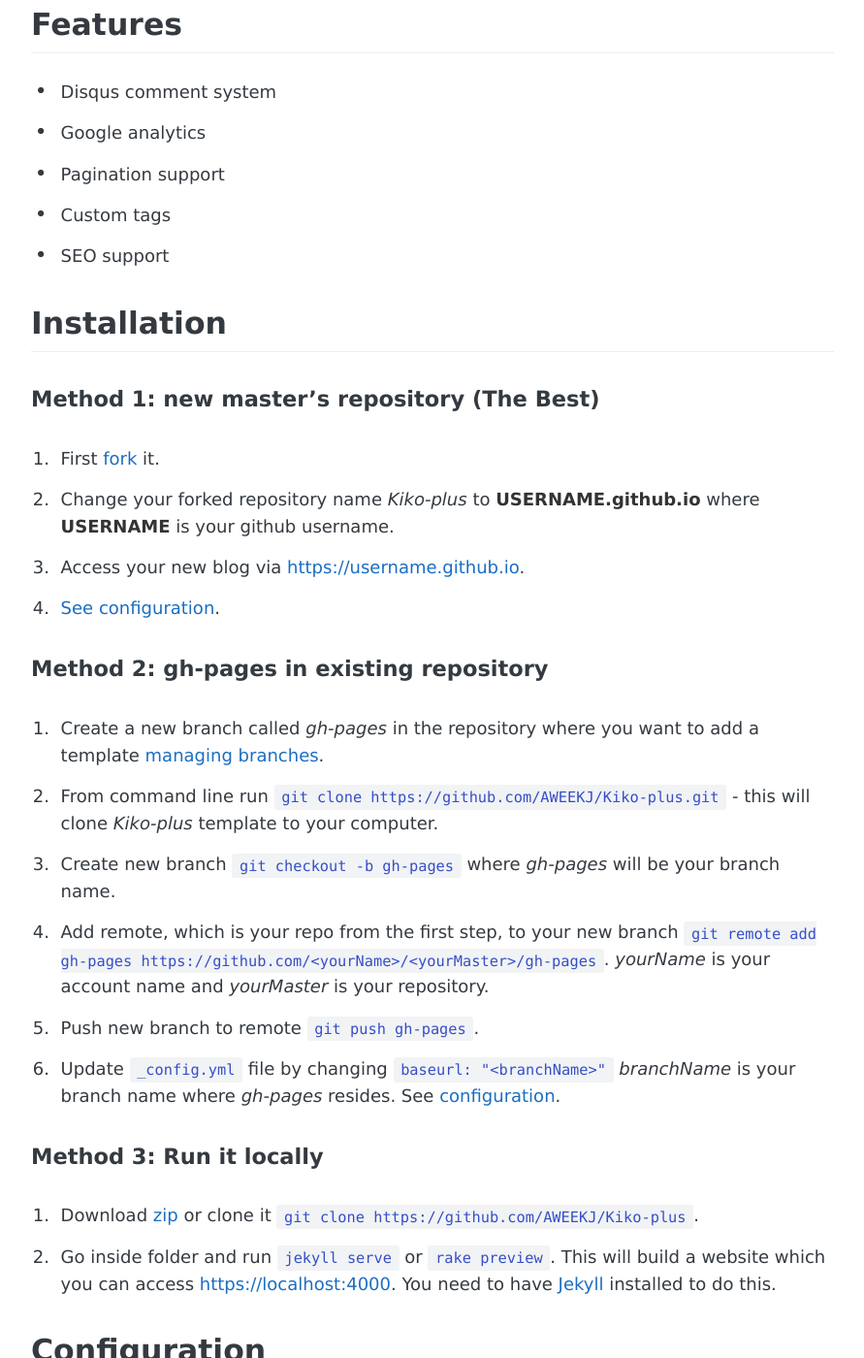
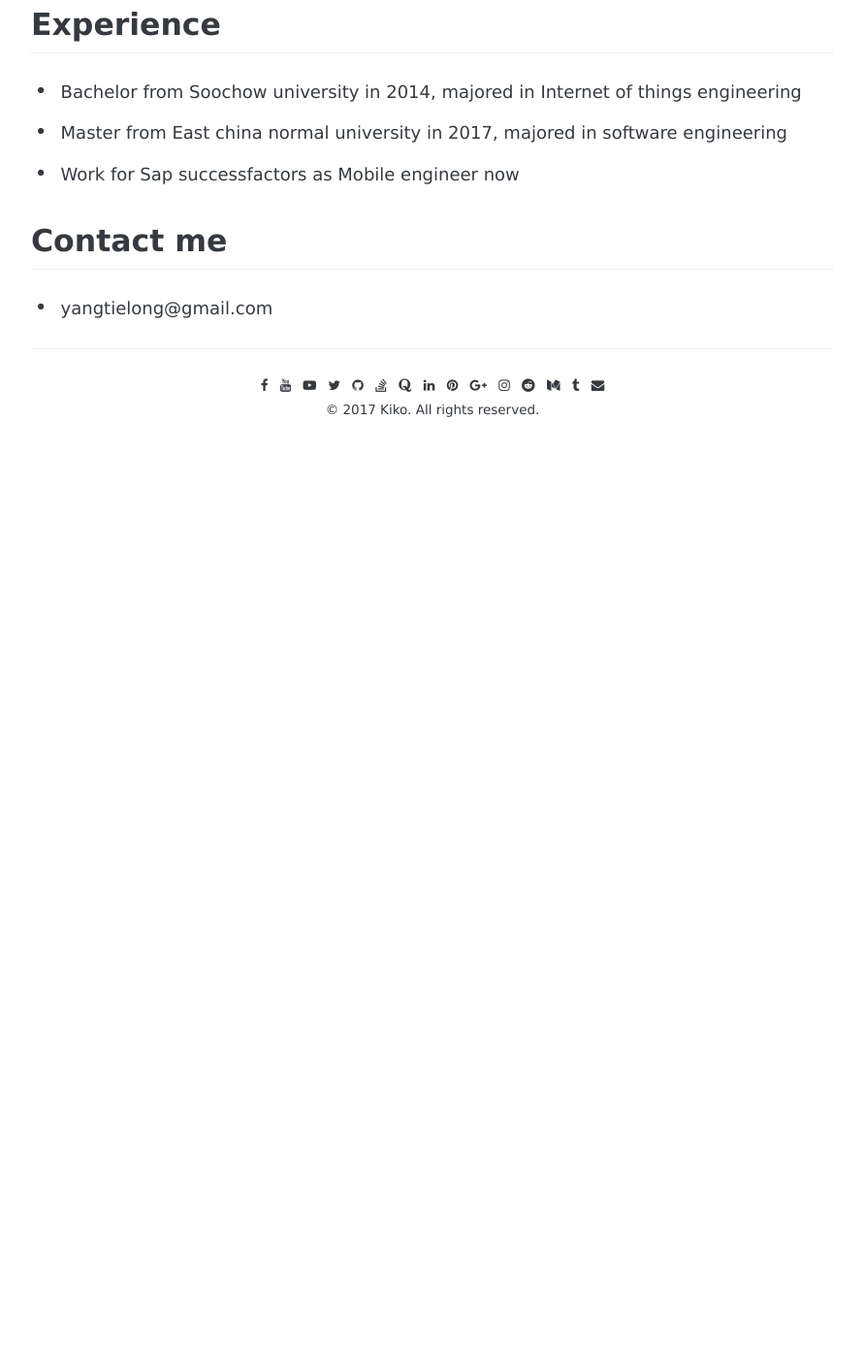
Before and after one commit to TylerAC/TylerAC.github.io, a Jekyll site: the page built from about.md, in a window 1280 px wide and 1400 px high, scrolled down 270 px. Shown: the whole window at 97% size, without its empty margins (194-1085 px from the left). Built offline with Jekyll 4.4.1, drawn with Linux system fonts in a browser that asks for light colours; some web fonts are replaced; after the commit the page ends 900 px from its top, so only the background shows below that; some of the changed text lies outside the part shown.

Commit message:
reset about

````diff
--- a/_config.yml
+++ b/_config.yml
@@ -62,7 +62,7 @@
   - name:           "Tags"
     url:            "/tags"
   - name:           "Github"
-    url:            "https://github.com/AWEEKJ/Kiko-plus"
+    url:            "https://github.com/TylerAC"
 
 # Sass
 sass:
--- a/about.md
+++ b/about.md
@@ -3,129 +3,12 @@
 permalink: /about/
 ---
 
-You can see live demo [here](https://aweekj.github.io/Kiko-plus). This theme is inspired by [Kiko](http://github.com/gfjaru/Kiko) theme.
+My introduction
 
-## Features
+## Experience
+- Bachelor from Soochow university in 2014, majored in Internet of things engineering
+- Master from East china normal university in 2017, majored in software engineering
+- Work for Sap successfactors as Mobile engineer now
 
-- Disqus comment system
-- Google analytics
-- Pagination support
-- Custom tags
-- SEO support
-
-
-## Installation
-
-#### Method 1: new master's repository (The Best)
-
-1. First [fork](https://github.com/AWEEKJ/Kiko-plus/fork) it.
-2. Change your forked repository name _Kiko-plus_ to __USERNAME.github.io__ where __USERNAME__ is your github username.
-3. Access your new blog via [https://username.github.io](https://username.github.io).
-4. [See configuration](#configuration).
-
-#### Method 2: gh-pages in existing repository
-
-1. Create a new branch called _gh-pages_ in the repository where you want to add a template [managing branches](https://help.github.com/articles/creating-and-deleting-branches-within-your-repository/).
-2. From command line run `git clone https://github.com/AWEEKJ/Kiko-plus.git` - this will clone _Kiko-plus_ template to your computer.
-3. Create new branch `git checkout -b gh-pages` where _gh-pages_ will be your branch name.
-4. Add remote, which is your repo from the first step, to your new branch `git remote add gh-pages https://github.com/<yourName>/<yourMaster>/gh-pages`. _yourName_ is your account name and _yourMaster_ is your repository.
-5. Push new branch to remote `git push gh-pages`.
-6. Update `_config.yml` file by changing `baseurl: "<branchName>"` _branchName_ is your branch name where _gh-pages_ resides. See [configuration](#configuration).
-
-#### Method 3: Run it locally
-
-1. Download [zip](https://github.com/AWEEKJ/Kiko-plus/archive/master.zip) or clone it `git clone https://github.com/AWEEKJ/Kiko-plus`.
-2. Go inside folder and run `jekyll serve` or `rake preview`. This will build a website which you can access [https://localhost:4000](https://localhost:4000). You need to have [Jekyll](https://jekyllrb.com/docs/installation/) installed to do this.
-
-
-## Configuration
-
-All configuration is done via `_config.yml` file which you will find in your main repo folder. Change this `<something>` to yours.
-
-### Basic
-
-- Config your blog name.
-
-```yml
-name: <blog-name>
-```
-
-- These configuration in `author:` is for links to icons in footer. If you want to add more link icons, modify `_includes/footer.html` file.
-
-```yml
-author:
-  facebook:         your-id
-  twitter:          your-id
-  github:           your-id
-  linkedin:         your-id
-  medium:           your-id
-  tumblr:           your-id
-  email:            your-id@your-email.com
-```
-
-- Change copyright year and name in footer.
-
-```yml
-copyright:
-  year:             2017
-  name:             Kiko
-```
-
-### Google analytics
-
-- Change this to your Google Analytic ID.
-
-```yml
-google-analytics:
-  id:               "your-id"
-```
-
-### Disqus
-
-- Change this to your Disqus short name.
-
-```yml
-disqus:
-  id:               "your-id"
-```
-
-### URL
-
-- Config your domain.
-
-```yml
-url: "https://<your-name>.github.io"
-```
-
-- **NOTE** When if running locally, change url to
-
-```yml
-url: "https://localhost:4000"
-```
-
-- Change this to your branch name where _gh-pages_ resides.
-- **NOTE** apply only if you used __Method 2__ for installation.
-
-```yml
-baseurl: "/<branch-name>"
-```
-
-## Rakefile Usage
-
-```bash
-# Create new post
-$ rake post title="A Title" [date="2015-08-16"] [tags="[tag1, tag2]"]
-
-# Create new draft post
-$ rake draft title="A Title" [date="2015-08-16"] [tags="[tag1, tag2]"]
-
-# Install Jekyll Plugins. Do before running in local.
-$ rake geminstall
-
-# Run in Local
-$ rake preview
-```
-
-## License
-
-This theme is released under MIT License.
+## Contact me
+- yangtielong@gmail.com
````
